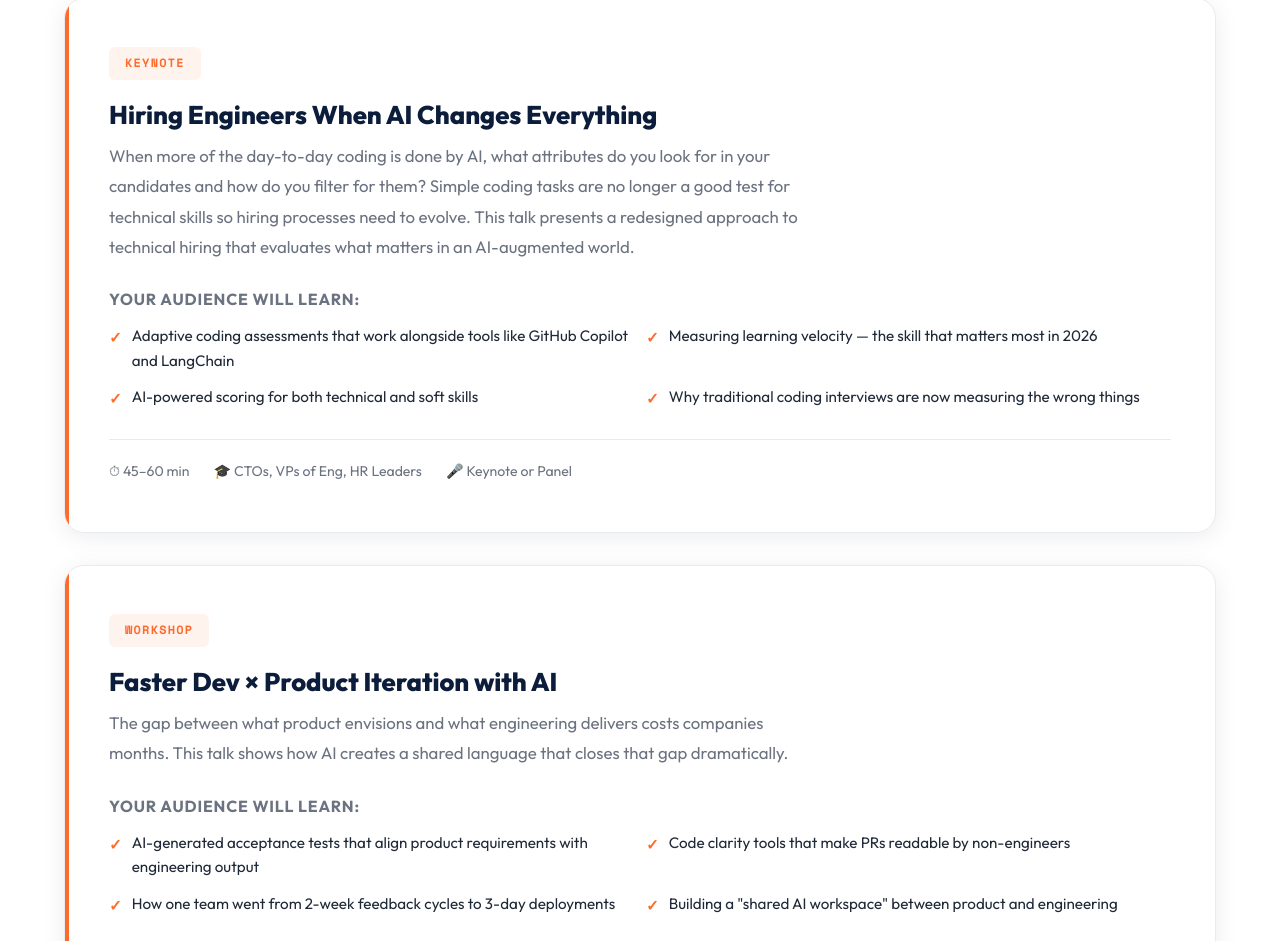
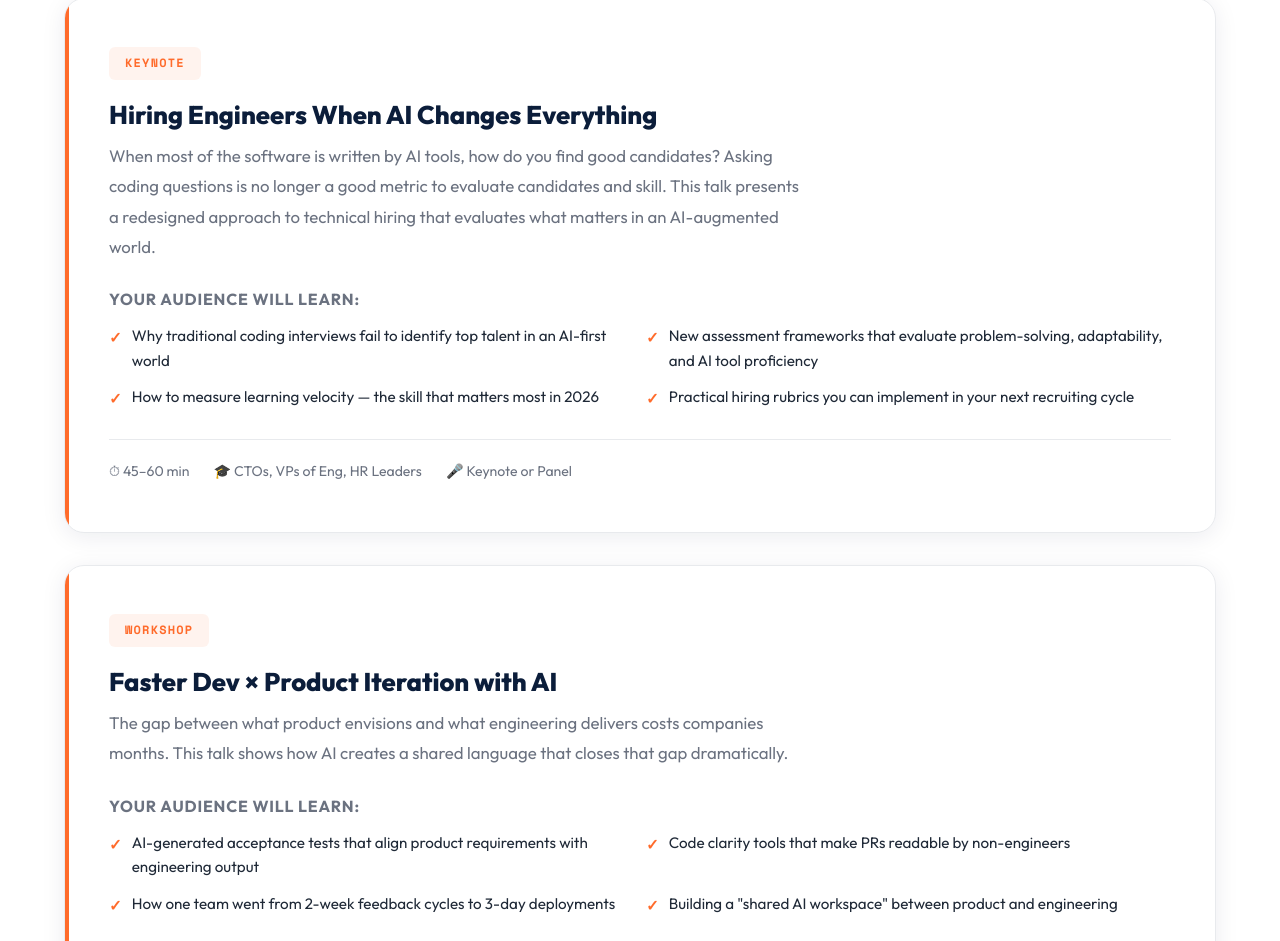
Before and after one commit to zivp100/website, a plain HTML site: page presentations.html in a window 1280 px wide. Shown: the part 1124-2065 px from the top of the page. Drawn offline with nearby package versions, Linux system fonts and the light colour scheme.

Commit message:
Update hiring talk description and takeaways on presentations page

```diff
--- a/presentations.html
+++ b/presentations.html
@@ -82,25 +82,25 @@
         <div class="talk-badge">Keynote</div>
         <div class="talk-content">
           <h2>Hiring Engineers When AI Changes Everything</h2>
-          <p class="talk-description">When more of the day-to-day coding is done by AI, what attributes do you look for in your candidates and how do you filter for them? Simple coding tasks are no longer a good test for technical skills so hiring processes need to evolve. This talk presents a redesigned approach to technical hiring that evaluates what matters in an AI-augmented world.</p>
+          <p class="talk-description">When most of the software is written by AI tools, how do you find good candidates? Asking coding questions is no longer a good metric to evaluate candidates and skill. This talk presents a redesigned approach to technical hiring that evaluates what matters in an AI-augmented world.</p>
           <div class="talk-takeaways">
             <h4>Your Audience Will Learn:</h4>
             <div class="takeaway-grid">
               <div class="takeaway">
                 <span class="takeaway-icon">&#10003;</span>
-                <span>Adaptive coding assessments that work alongside tools like GitHub Copilot and LangChain</span>
+                <span>Why traditional coding interviews fail to identify top talent in an AI-first world</span>
               </div>
               <div class="takeaway">
                 <span class="takeaway-icon">&#10003;</span>
-                <span>Measuring learning velocity — the skill that matters most in 2026</span>
+                <span>New assessment frameworks that evaluate problem-solving, adaptability, and AI tool proficiency</span>
               </div>
               <div class="takeaway">
                 <span class="takeaway-icon">&#10003;</span>
-                <span>AI-powered scoring for both technical and soft skills</span>
+                <span>How to measure learning velocity — the skill that matters most in 2026</span>
               </div>
               <div class="takeaway">
                 <span class="takeaway-icon">&#10003;</span>
-                <span>Why traditional coding interviews are now measuring the wrong things</span>
+                <span>Practical hiring rubrics you can implement in your next recruiting cycle</span>
               </div>
             </div>
           </div>
```
